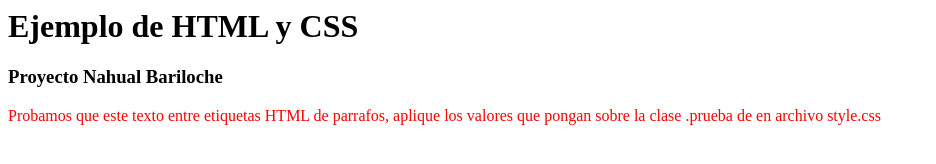
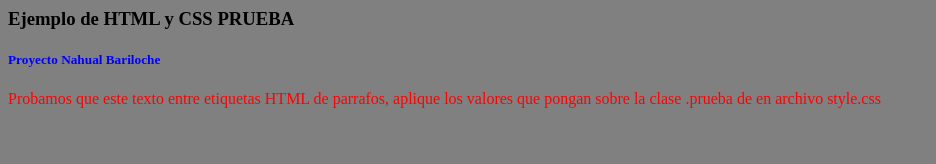
Before and after one commit to lucaspassa/nahualdw, a plain HTML site: page ejemplos/htmlycss/index.html in a window 1280 px wide. Shown: the whole page, without its empty margins (0-936 px from the left). Drawn offline with Linux system fonts and the light colour scheme.

Commit message:
Agrego cambios clase de proyecto de software introducción al html y css

```diff
--- a/ejemplos/htmlycss/css/style.css
+++ b/ejemplos/htmlycss/css/style.css
@@ -1,3 +1,11 @@
 .prueba {
 	color: red;
 }
+
+.subtitulo {
+	color: blue;
+}
+
+body {
+	background-color: gray;
+}
--- a/ejemplos/htmlycss/index.html
+++ b/ejemplos/htmlycss/index.html
@@ -1,11 +1,11 @@
 <html>
 <head>
-	<title>Ejemplo de HTML y CSS - Proyecto Nahual Bariloche</title>
+	<title>Hola --- Ejemplo de HTML y CSS - Proyecto Nahual Bariloche</title>
 	<link rel="stylesheet" type="text/css" href="css/style.css">
 </head>
 <body>
-<h1> Ejemplo de HTML y CSS</h1>
-<h3> Proyecto Nahual Bariloche</h3>
+<h3> Ejemplo de HTML y CSS PRUEBA</h3>
+<h5 class="subtitulo"> Proyecto Nahual Bariloche</h5>
 <p class="prueba"> Probamos que este texto entre etiquetas HTML de parrafos, aplique los valores que pongan sobre la clase .prueba de en archivo style.css </p>
 </body>
 </html>
```
